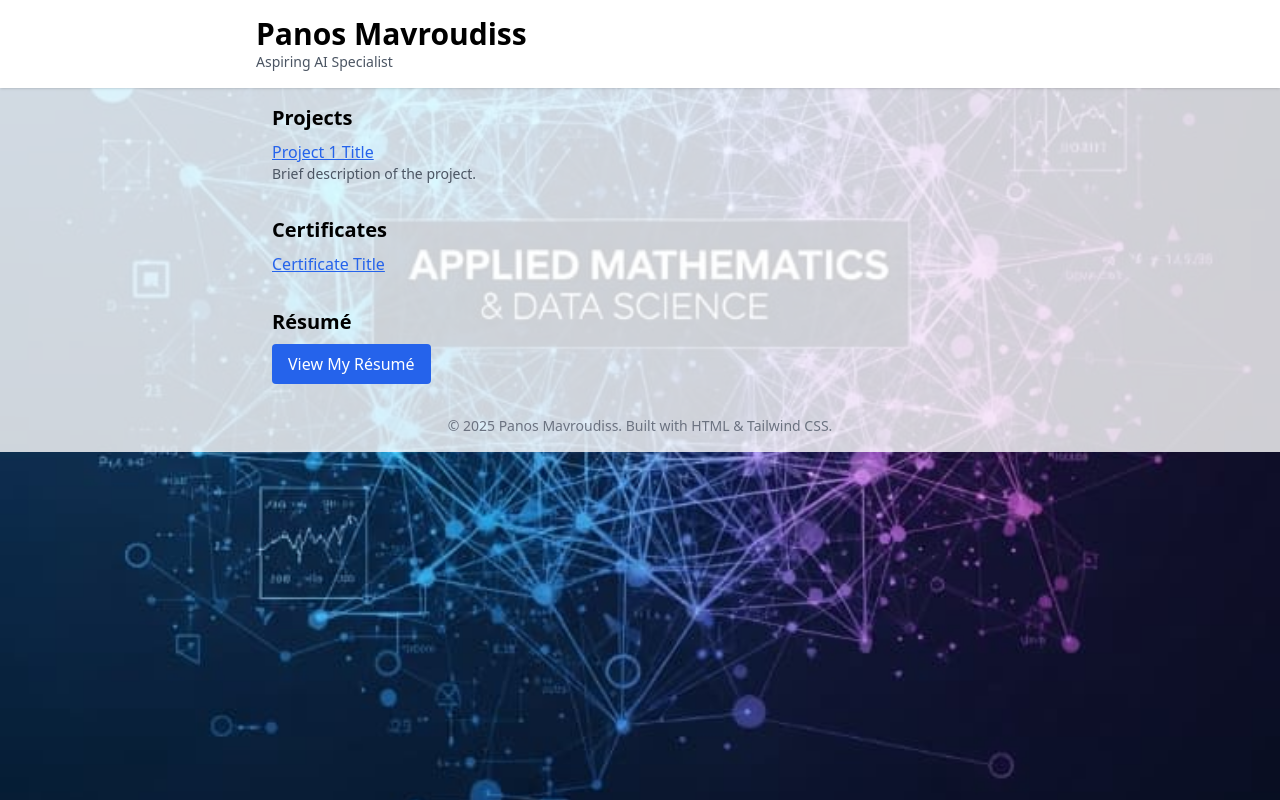
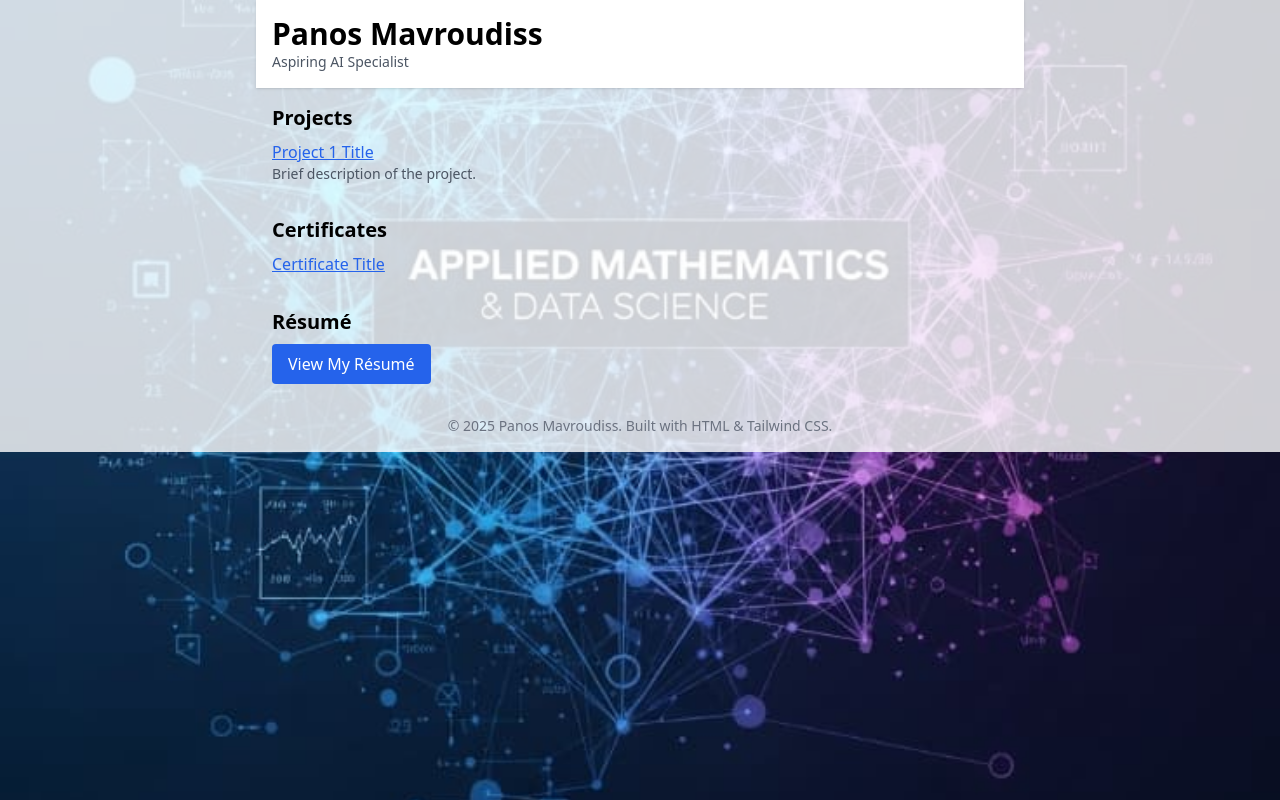
Before and after one commit to kokorikos212/kokorikos212.github.io, a plain HTML site: page index.html in a window 1280 px wide. Drawn offline with nearby package versions, Linux system fonts and the light colour scheme.

Commit message:
update index

```diff
--- a/index.html
+++ b/index.html
@@ -3,18 +3,24 @@
 <head>
   <meta charset="UTF-8" />
   <meta name="viewport" content="width=device-width, initial-scale=1.0" />
-  <title>Panos Mavroudisss | Portfolio</title>
+  <title>Panos Mavroudiss | Portfolio</title>
   <script src="https://cdn.tailwindcss.com"></script>
+  <style>
+    body {
+      background-image: url('images/bg.jpg');
+      background-size: cover;
+      background-position: center;
+      background-repeat: no-repeat;
+    }
+  </style>
 </head>
-<body class="relative bg-cover bg-center font-sans" style="background-image: url('images/bg.jpg');">
+<body class="relative font-sans">
   <div class="absolute inset-0 bg-white bg-opacity-80"></div>
   <div class="relative z-10">
 
-  <header class="bg-white shadow p-4">
-    <div class="max-w-3xl mx-auto">
+    <header class="bg-white shadow p-4 max-w-3xl mx-auto">
       <h1 class="text-3xl font-bold">Panos Mavroudiss</h1>
       <p class="text-sm text-gray-600">Aspiring AI Specialist</p>
-    </div>
     </header>
 
     <main class="p-4 max-w-3xl mx-auto space-y-8">
@@ -48,9 +54,10 @@
       </section>
     </main>
 
-  <footer class="p-4 text-center text-sm text-gray-500">
+    <footer class="p-4 text-center text-sm text-gray-500 max-w-3xl mx-auto">
       © 2025 Panos Mavroudiss. Built with HTML & Tailwind CSS.
     </footer>
+
   </div>
 </body>
 </html>
```
Lines whose indentation alone changed are shown as unchanged.
